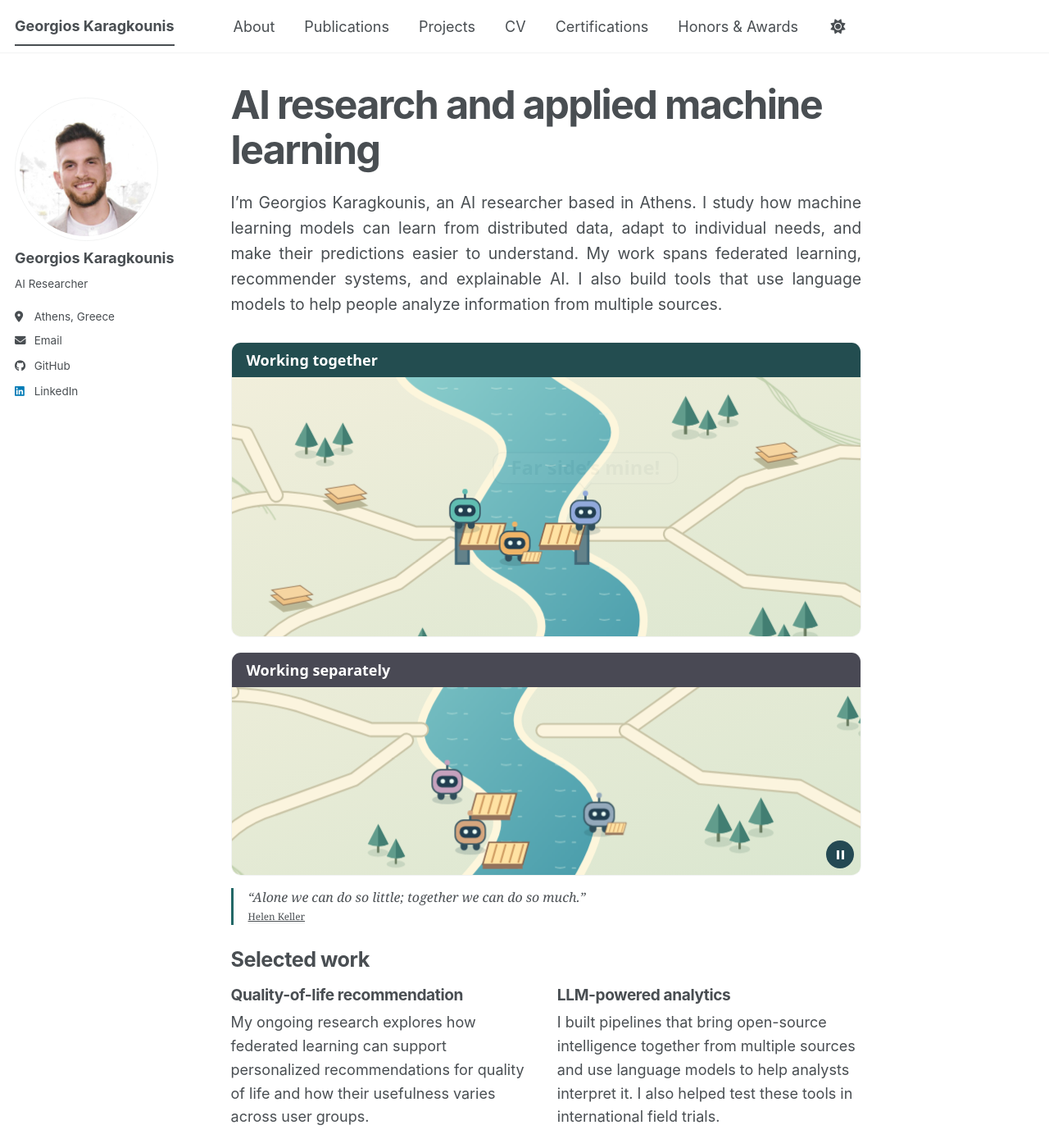
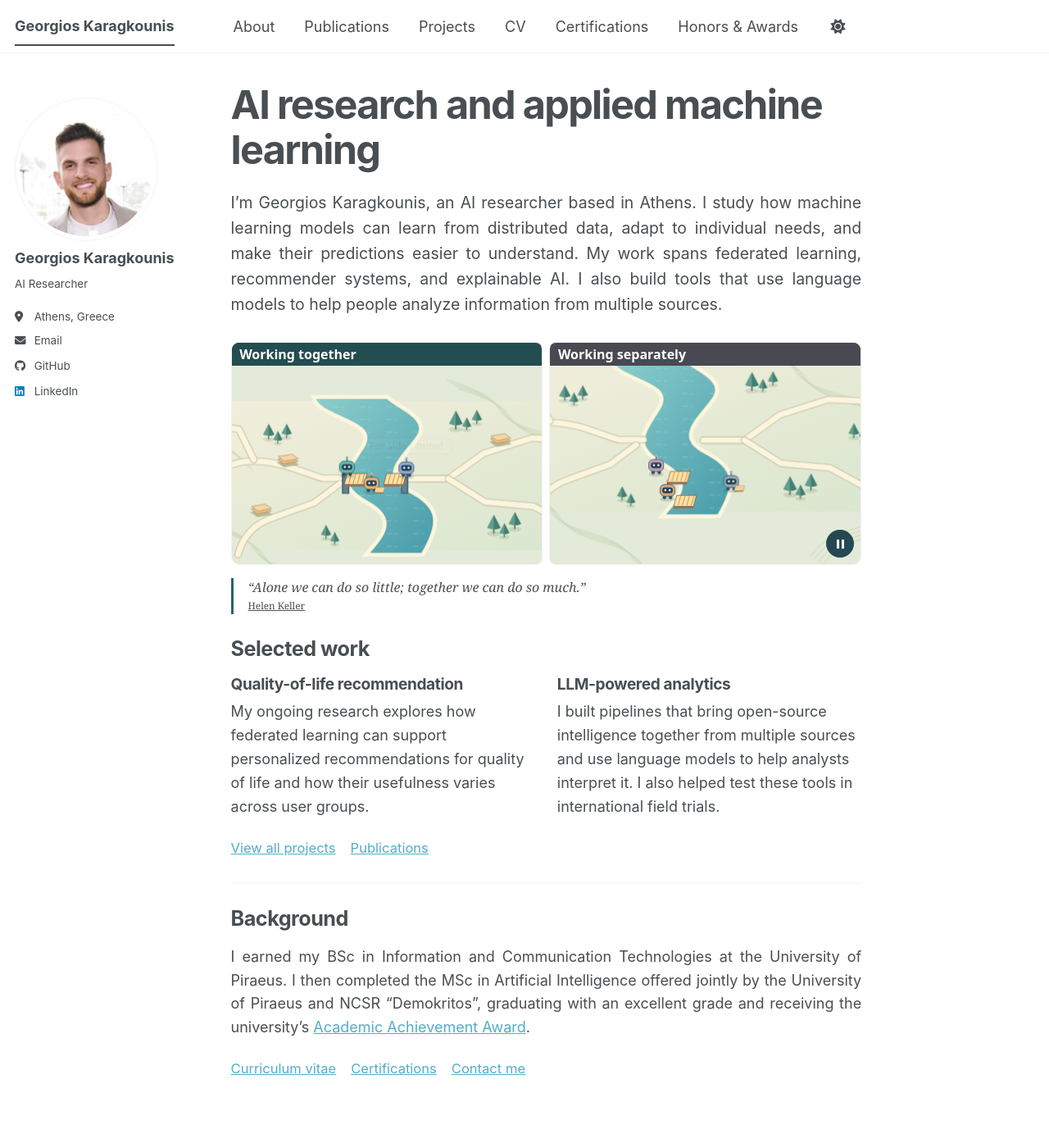
Before and after one commit to georgekaragounis/gkaragounis.github.io, a Jekyll site: the page built from _pages/about.md, in a window 1280 px wide and 1400 px high. Shown: the whole window at 82% size. Built offline with Jekyll 4.4.1, drawn with Linux system fonts in a browser that asks for light colours; a script bundle is joined from its source files by our own code; a style sheet for code colours, icons or effects is not loaded.

Commit message:
Fit the two bridge scenes side by side within the original banner ratio

```diff
--- a/_sass/layout/_academic-profile.scss
+++ b/_sass/layout/_academic-profile.scss
@@ -200,7 +200,22 @@ html[data-theme="dark"] .page__content { --profile-accent: #8acec8; }
   .bridge-map .solo-build * {animation:none}
 }
 
-.bridge-map .bridge-panel {margin:0;border:1px solid var(--profile-rule);border-radius:.65rem;overflow:hidden}
-.bridge-map .bridge-panel + .bridge-panel {margin-top:1rem}
-.research-home .bridge-panel h3 {margin:0;padding:.55rem 1rem;background:#234d50;color:white;font:650 1rem/1.25 system-ui,sans-serif;letter-spacing:0}
+.bridge-map {
+  display:grid;
+  grid-template-columns:repeat(2,minmax(0,1fr));
+  grid-template-rows:minmax(0,1fr);
+  aspect-ratio:960 / 340;
+  gap:clamp(3px,.7vw,8px);
+}
+.bridge-map .bridge-panel {
+  min-width:0; min-height:0; margin:0; overflow:hidden;
+  display:grid; grid-template-rows:auto minmax(0,1fr);
+  border:1px solid var(--profile-rule); border-radius:.45rem; background:#e4ead9;
+}
+.bridge-map .bridge-panel svg {width:100%;height:100%;overflow:visible}
+.research-home .bridge-panel h3 {
+  position:relative;z-index:1;margin:0;padding:.25em .6em;
+  background:#234d50;color:white;font:650 clamp(11px,1.7vw,16px)/1.25 system-ui,sans-serif;
+  letter-spacing:0;
+}
 .research-home .bridge-panel + .bridge-panel h3 {background:#494954}
```
